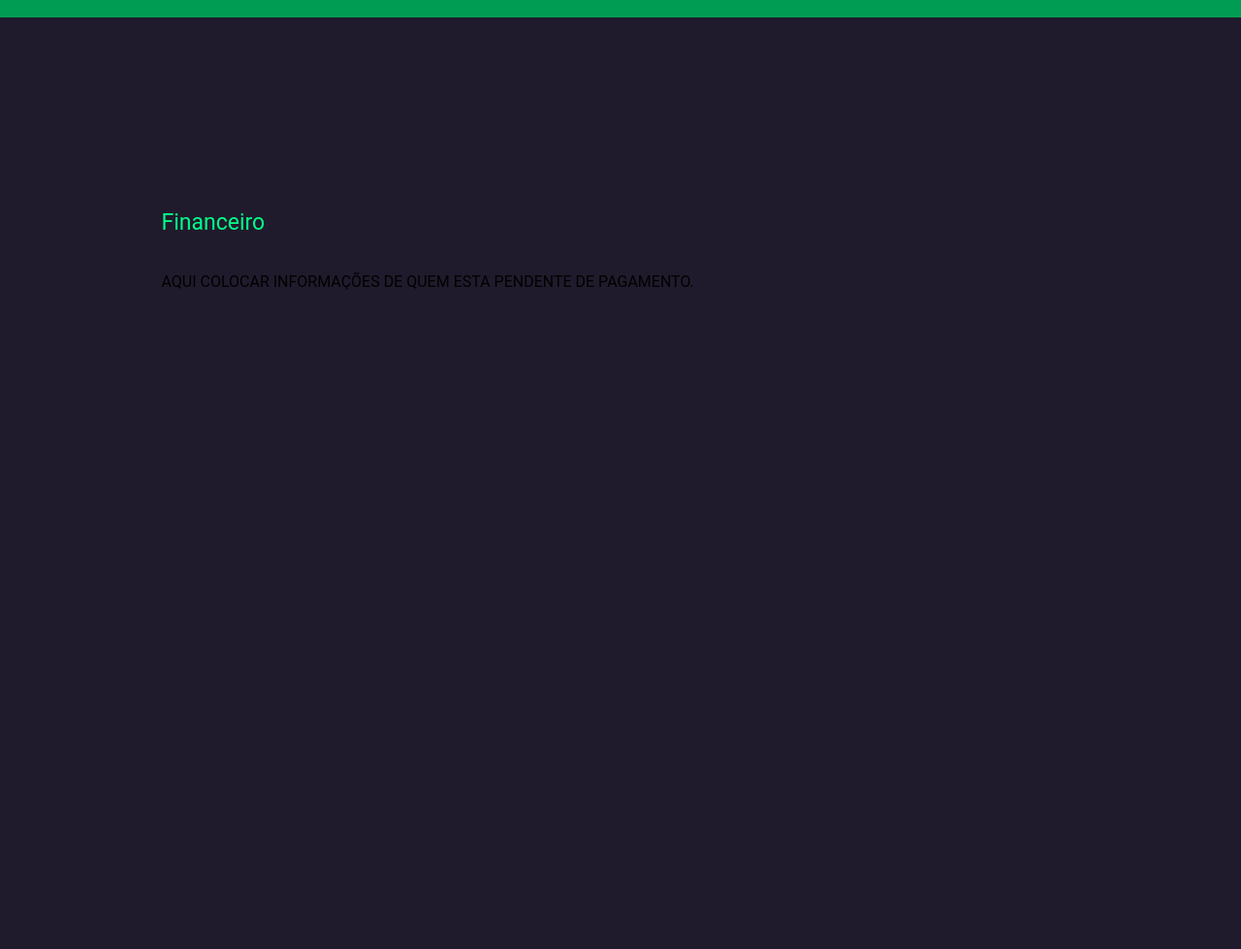
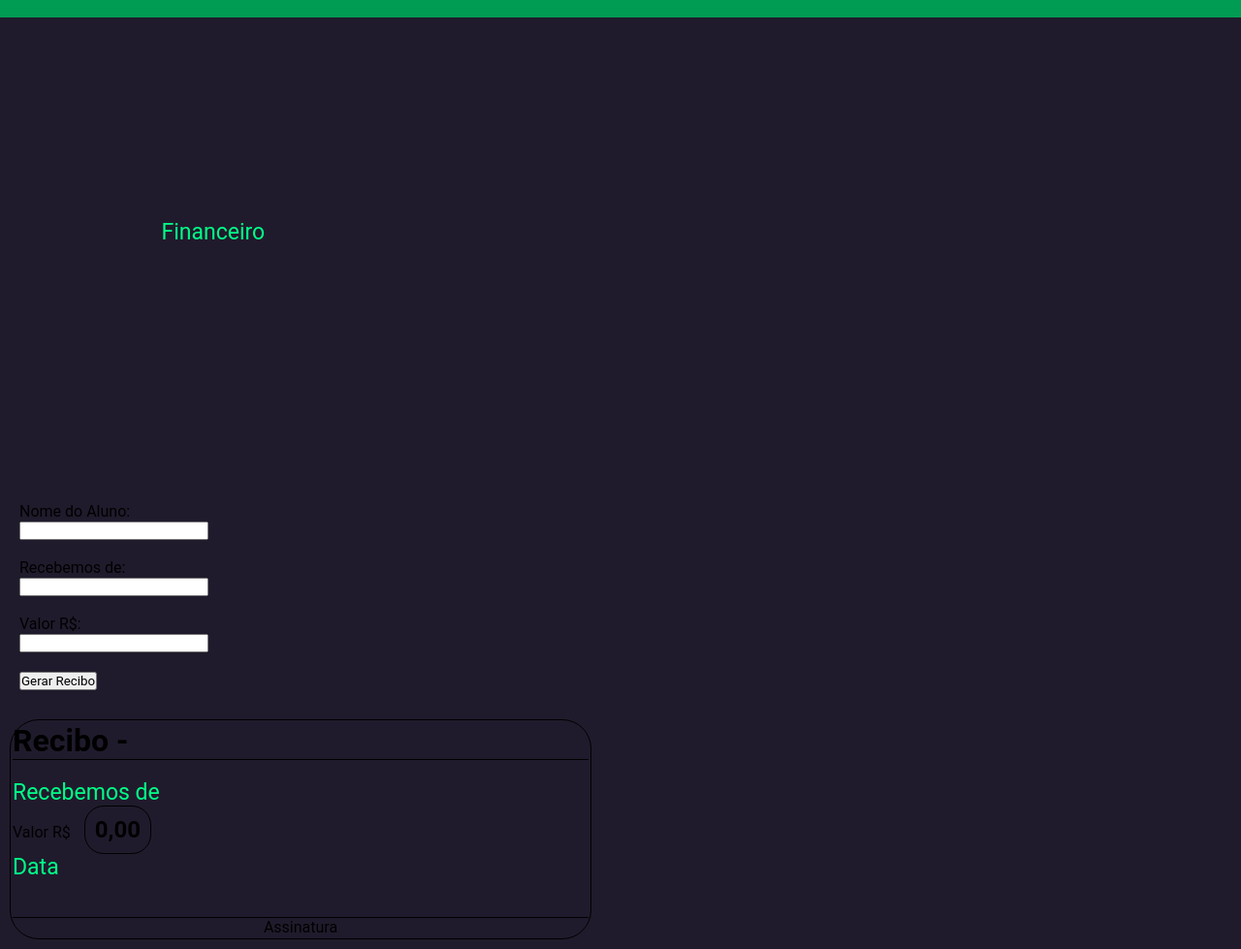
Before and after one commit to fabiokoto/escola, a plain HTML site: page admin/financeiro.html in a window 1280 px wide. Shown: the part 62-1041 px from the top of the page at 97% size. Before the commit the page ends 800 px from the top, so only its background shows below. Drawn offline with Linux system fonts and the light colour scheme.

Commit message:
atualizando projeto

```diff
--- a/admin/financeiro.html
+++ b/admin/financeiro.html
@@ -7,6 +7,41 @@
     <link rel="stylesheet" href="/css/aluno.css">
     <link rel="stylesheet" href="/css/alunoindex.css">
     <title>Financeiro</title>
+    <style>
+      .dados{
+        padding: 20px;
+      }
+
+      .print {
+        display: ;
+        margin: 10px;
+        padding: 2px;
+        border: 1px solid black;
+        border-radius: 30px;
+        width: 600px;
+      }
+
+      .print h1{
+        border-bottom: 1px solid black;
+        margin-bottom: 20px;
+      }
+
+      .print h2{
+        padding: 10px;
+        border: 1px solid black;
+        border-radius: 20px;
+        display: inline-block;
+        margin-left: 10px;
+      }
+
+      .assinatura{
+        border-top: 1px solid black;
+        text-align: center;
+      }
+
+
+
+    </style>
 </head>
 <body>
 
@@ -20,11 +55,28 @@
       </nav>
         <div class="alunoindex">
             <p>Financeiro</p><br><br>
-
-            AQUI COLOCAR INFORMAÇÕES DE QUEM ESTA PENDENTE DE PAGAMENTO.
-
         </div>
 
+        <div class="dados">
+          Nome do Aluno: <br/>
+          <input type="text" id="emitente" /> <br/><br/>
+          Recebemos de: <br/>
+          <input type="text" id="nome" /> <br/><br/>
+          Valor R$: <br/>
+          <input type="number" step="0.01" id="valor" /><br/><br/>
+          <button onclick="gerarRecibo()">Gerar Recibo</button>
+        </div>
+
+        <div class="print">
+          <h1>Recibo - <span id="recibo_emitente"></span></h1>
+          <p> Recebemos de <span id="recibo_nome"></span></p>
+          Valor R$ <h2 id="recibo_valor">0,00</h2>
+          <p>Data <span id="recibo_data"></span></p>
+          <br/><br/>
+          <div class="assinatura">Assinatura</div>
+        </div>
+
+        <script src="/js/admin/financeiro.js"></script>
 
 </body>
 </html>
--- /dev/null
+++ b/css/financeiroadm.css
@@ -0,0 +1,40 @@
+.dados{
+    padding: 20px;
+  }
+
+  .print {
+    display: ;
+    margin: 10px;
+    padding: 2px;
+    border: 1px solid black;
+    border-radius: 30px;
+    width: 600px;
+  }
+
+  .print h1{
+    border-bottom: 1px solid black;
+    margin-bottom: 20px;
+  }
+
+  .print h2{
+    padding: 10px;
+    border: 1px solid black;
+    border-radius: 20px;
+    display: inline-block;
+    margin-left: 10px;
+  }
+
+  .assinatura{
+    border-top: 1px solid black;
+    text-align: center;
+  }
+
+  @media print{
+    .print{
+        display: block;
+    }
+
+    .dados{
+        display: none;
+    }
+  }
--- /dev/null
+++ b/js/admin/financeiro.js
@@ -0,0 +1,12 @@
+function gerarRecibo(){
+    document.getElementById('recibo_emitente').innerHTML = document.getElementById('emitente').value;
+    document.getElementById('recibo_nome').innerHTML = document.getElementById('nome').value;
+    document.getElementById('recibo_valor').innerHTML = parseFloat(document.getElementById('valor').value).toLocaleString('pt-br', {minimumFractionDigits: 2});
+    document.getElementById('recibo_data').innerHTML = dataAtual();
+    window.print();
+}
+
+function dataAtual(){
+    let data = new Date();
+    return data.getDate() + "/" + (data.getMonth()+1) + "/" + data.getFullYear();
+}
```
Also changed, not shown: css/alunoindex.css (line endings or trailing spaces).
